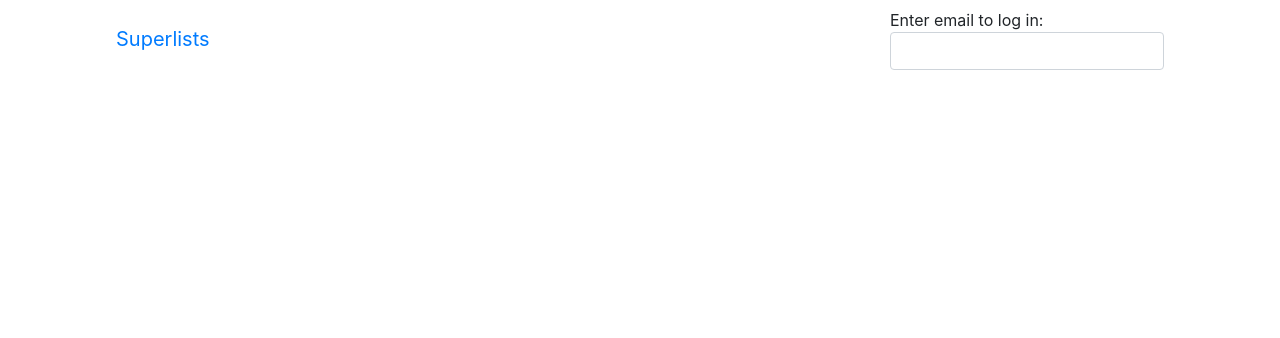
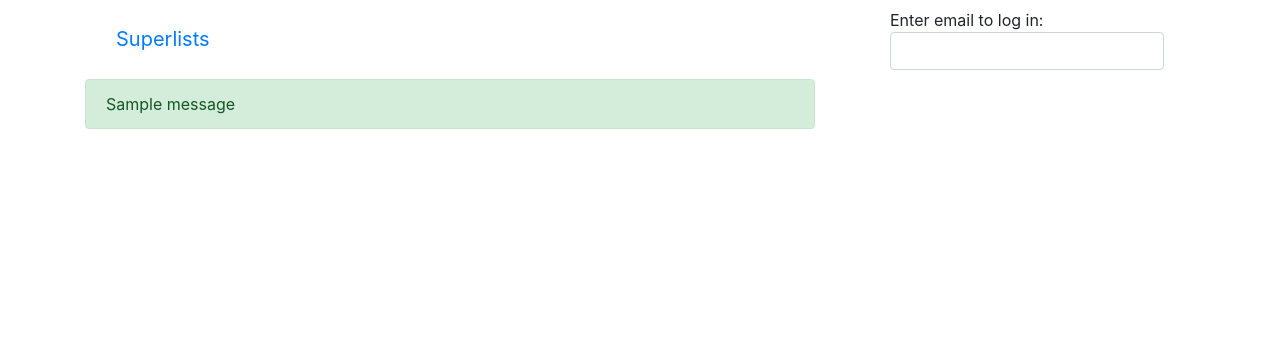
Before and after one commit to tianjigor/TDD-with-Python, a Django app: page / in a window 1280 px wide. Shown: the top 338 px of the page. Run offline with Django 3.2, Linux system fonts and the light colour scheme; tables that the repository leaves empty hold one stand-in row (values such as "Sample post"); one stand-in notice (Sample message) is shown; parts of the project's set-up code (start-up, migrations or seed data) failed here and were passed over; some libraries are stand-ins or nearby versions.

```diff
--- a/lists/templates/base.html
+++ b/lists/templates/base.html
@@ -15,16 +15,16 @@
     <body>
         <div class="container">
 
-          <nav class="navbar navbar-default" role="navigation">
+            <nav class="navbar navbar-default" role="navigation">
             <div class="container-fluid">
               <a class="navbar-brand" href="/">Superlists</a>
-              <form class="navbar-form navbar-right" method="POST" action="#">
+              <form class="navbar-form navbar-right" method="POST" action="{% url 'send_login_email' %}">
                 <span>Enter email to log in:</span>
                 <input class="form-control" name="email" type="text" />
                 {% csrf_token %}
               </form>
             </div>
-          </nav>
+            </nav>
 
             <div class="row">
                 <div class="col-md-6 col-md-offset-3">
@@ -32,6 +32,21 @@
                     {% endblock %}
                 </div>
             </div>
+
+            {% if messages %}
+                <div class="row">
+                  <div class="col-md-8">
+                    {% for message in messages %}
+                      {% if message.level_tag == 'success' %}
+                        <div class="alert alert-success">{{ message }}</div>
+                      {% else %}
+                        <div class="alert alert-warning">{{ message }}</div>
+                      {% endif %}
+                    {% endfor %}
+                  </div>
+                </div>
+            {% endif %}
+
         </div>
     <script src="http://code.jquery.com/jquery.min.js"></script>
     <script src="/static/list.js"></script>
```
Also changed, not shown: accounts/views.py (+36 -4 lines).
